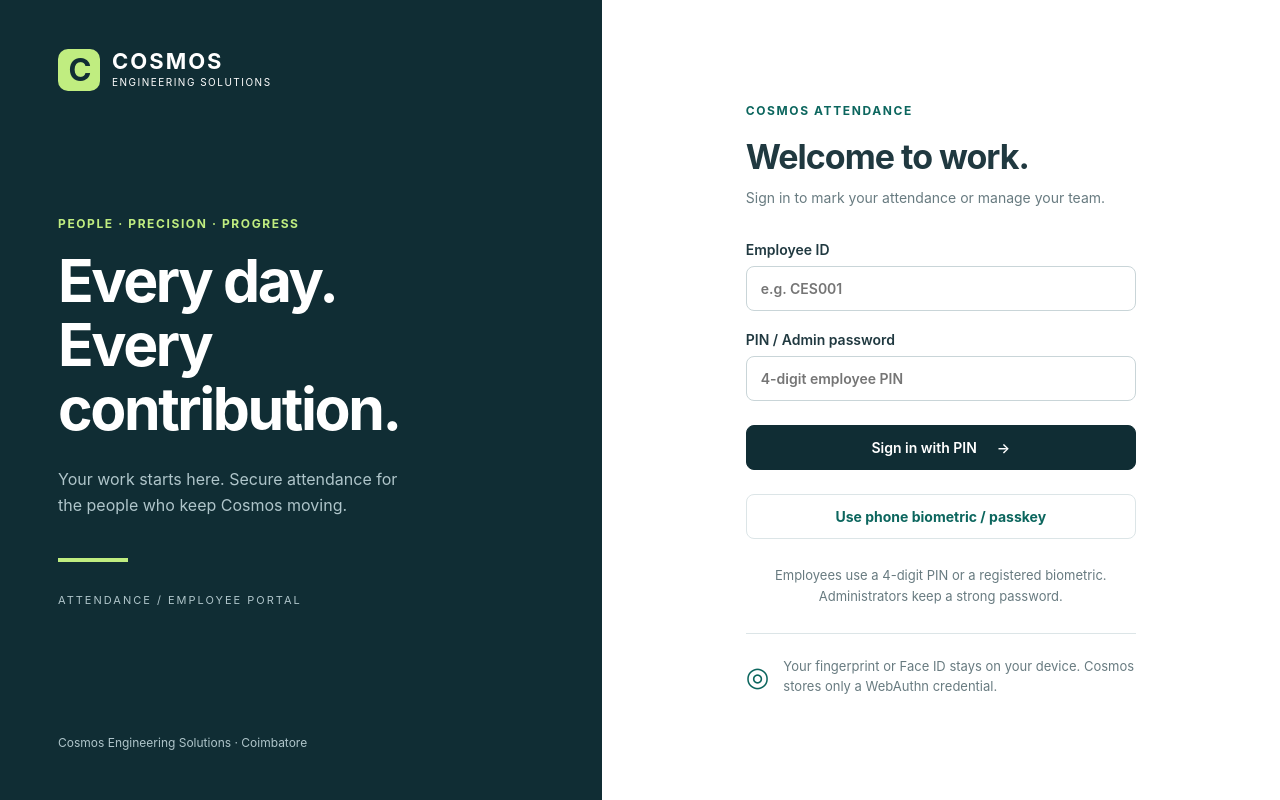
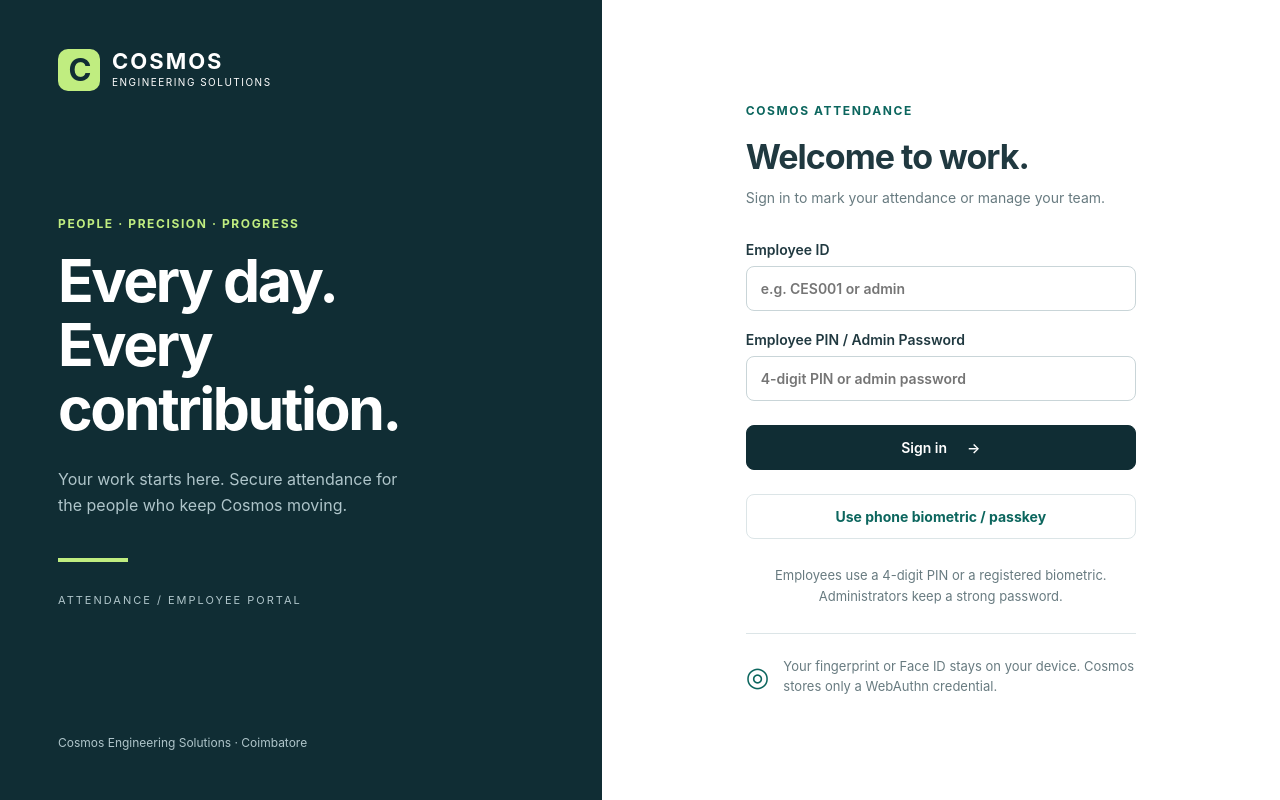
Before and after one commit to aricmartin43-jpg/cosmos-attendance-online, a Flask app: page / in a window 1280 px wide. Run offline with Flask 3, Linux system fonts and the light colour scheme; data that the repository does not hold is empty; parts of the project's set-up code (start-up, migrations or seed data) failed here and were passed over.

Commit message:
Clarify admin password login

```diff
--- a/templates/index.html
+++ b/templates/index.html
@@ -16,7 +16,7 @@
       <p class="brand-footer">Cosmos Engineering Solutions · Coimbatore</p>
     </aside>
     <main class="login-main"><div class="login-card"><span class="eyebrow accent">COSMOS ATTENDANCE</span><h2>Welcome to work.</h2><p class="muted">Sign in to mark your attendance or manage your team.</p>
-      <form id="login-form"><label>Employee ID<input id="login-code" name="code" autocomplete="username" required placeholder="e.g. CES001"></label><label>PIN / Admin password<input name="pin" type="password" inputmode="numeric" autocomplete="current-password" required placeholder="4-digit employee PIN"></label><button type="submit" class="primary wide">Sign in with PIN <span aria-hidden="true">→</span></button></form>
+      <form id="login-form"><label>Employee ID<input id="login-code" name="code" autocomplete="username" required placeholder="e.g. CES001 or admin"></label><label>Employee PIN / Admin Password<input name="pin" type="password" autocomplete="current-password" required placeholder="4-digit PIN or admin password"></label><button type="submit" class="primary wide">Sign in <span aria-hidden="true">→</span></button></form>
       <button type="button" class="secondary wide" id="biometric-login">Use phone biometric / passkey</button>
       <p class="help">Employees use a 4-digit PIN or a registered biometric. Administrators keep a strong password.</p><div class="login-note"><span class="mini-icon">◎</span><p>Your fingerprint or Face ID stays on your device. Cosmos stores only a WebAuthn credential.</p></div>
     </div></main>
```
